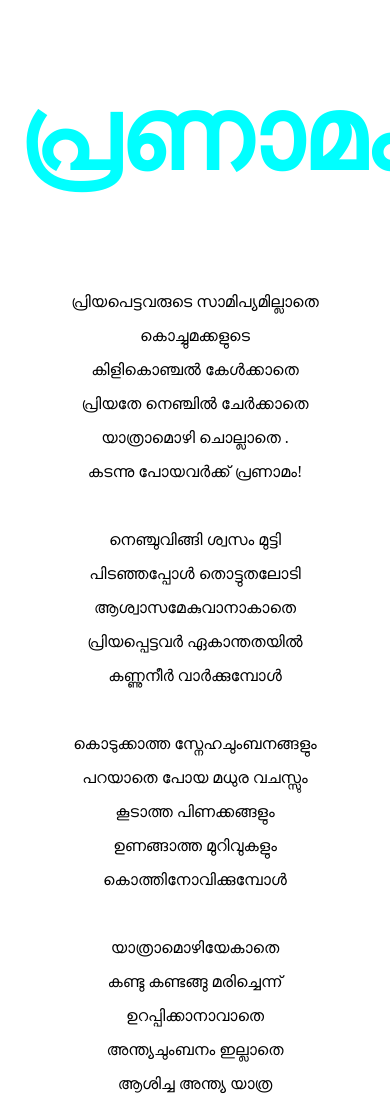
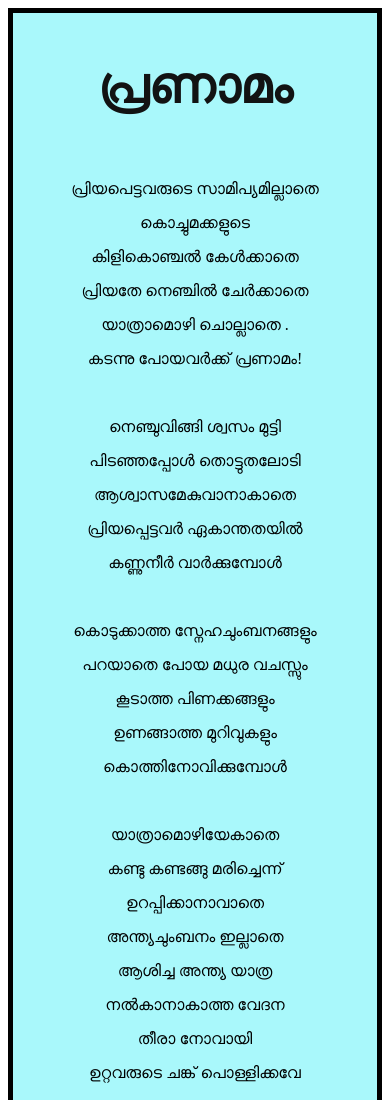
Before and after one commit to jomit1612/Poems, a website: page poem4.html in a window 390 px wide. Shown: the top 1100 px of the page. Drawn offline with Linux system fonts and the light colour scheme.

Commit message:
css for mobile

```diff
--- a/poem4.html
+++ b/poem4.html
@@ -10,6 +10,7 @@
     <link rel="stylesheet" href="styles.css" />
   </head>
   <body>
+    <div class="whole-poem-nurse">
       <h1 class="title">പ്രണാമം</h1>
       <section class="whole">
         <p class="part">പ്രിയപെട്ടവരുടെ സാമിപ്യമില്ലാതെ</p>
@@ -62,6 +63,7 @@
         <p class="part">നാളെത്തെ പുലർവെട്ടം</p>
         <p class="part">ഒരു പ്രത്യാശ മാത്ര൦!</p>
       </section>
+    </div>
 
     <script src="" async defer></script>
   </body>
--- a/styles.css
+++ b/styles.css
@@ -109,8 +109,8 @@
 
 @media all and (max-width: 500px) {
   .title {
-    color: aqua;
-    text-align: center;
+    color: rgb(18, 19, 19);
+    font-size: 50px;
   }
   .whole {
     align-items: center;
```
Lines whose indentation alone changed are shown as unchanged.
